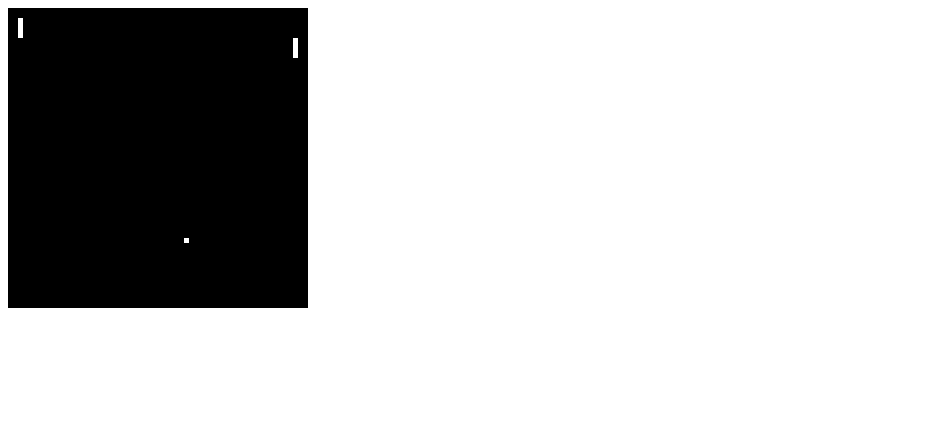
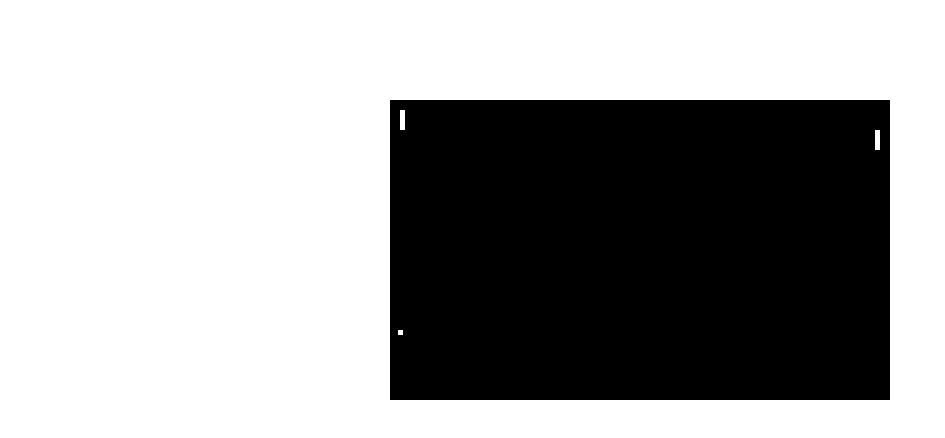
Before and after one commit to devhomie/pong, a plain HTML site: page index.html in a window 1280 px wide. Shown: the whole page, without its empty margins (0-945 px from the left). Drawn offline with Linux system fonts and the light colour scheme.

Commit message:
wrapped the canvas in dev elment to center it
Also added a eventListener to detect ->mousemove<-
input which will cause the rightPaddle to move in
 respect of the distance of the mouse from the top of the canvas

```diff
--- a/index.html
+++ b/index.html
@@ -6,8 +6,10 @@
     <title>Document</title>
 </head>
 <body>
+    <div style=" display: flex; justify-content: center; margin-top: 100px;">
+        <canvas id="canvas" width="500" height="300"></canvas>
+    </div>
 
-    <canvas id="canvas" width="300" height="300"></canvas>
     <script src="./script.js"></script>
 
 </body>
--- a/script.js
+++ b/script.js
@@ -16,6 +16,10 @@ const PADDLE_OFFSET = 10;
 
 let leftPaddleTop = 10;
 let rightPaddleTop = 30;
+
+document.addEventListener("mousemove",e=>{
+    rightPaddleTop = e.y - canvas.offsetTop;
+})
 
 function draw(){
     // Fill the canvas with black
```
